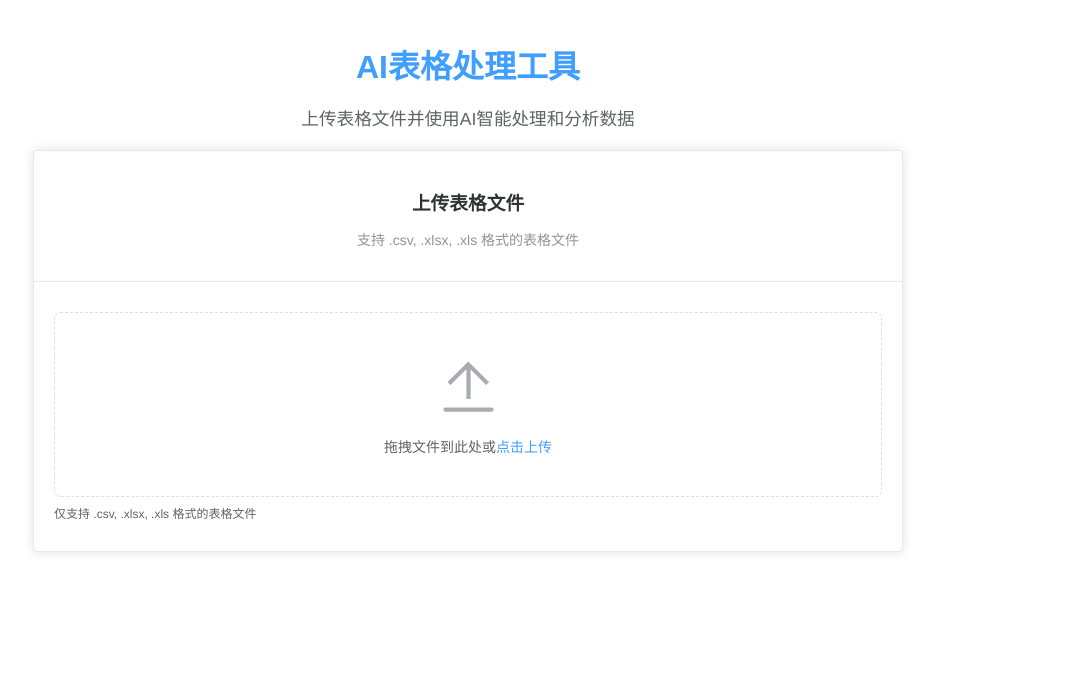
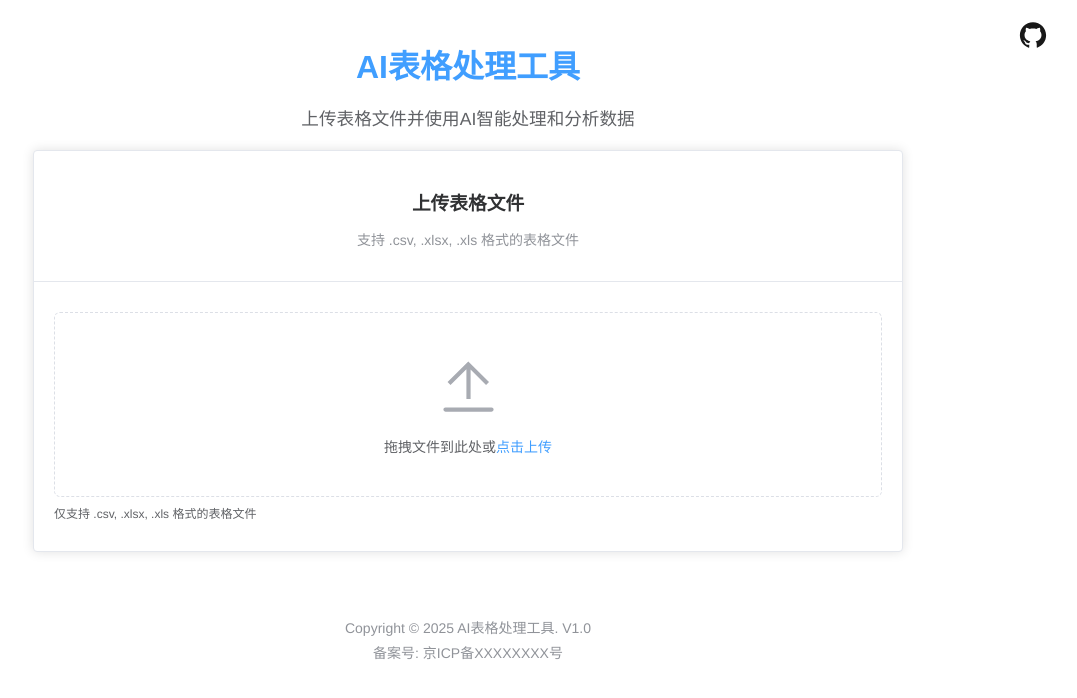
Before and after one commit to LucaZou/table-agent-web-repo, a Vue app: page / in a window 1280 px wide. Shown: the top 698 px of the page, without its empty margins (172-1249 px from the left). Built offline with nearby package versions, Linux system fonts and the light colour scheme.

Commit message:
refactor: 调整布局并添加防抖功能和GitHub链接
- 将ProcessView.vue中左侧表格预览的宽度从40%调整为60%
- 在main.js中添加防抖工具函数并重写ResizeObserver以优化性能
- 在Home.vue中添加GitHub角标和页脚信息，优化页面布局

```diff
--- a/src/main.js
+++ b/src/main.js
@@ -7,6 +7,38 @@ import 'element-plus/dist/index.css'
 import zhCn from 'element-plus/es/locale/lang/zh-cn'
 import * as ElementPlusIconsVue from '@element-plus/icons-vue'
 import './assets/styles/main.css'
+
+// 防抖工具函数
+function debounce(fn, delay) {
+  let timeout;
+  return function (...args) {
+    clearTimeout(timeout);
+    timeout = setTimeout(() => fn.apply(this, args), delay);
+  };
+}
+
+// 重写 ResizeObserver，使用防抖版本
+const OriginalResizeObserver = window.ResizeObserver;
+window.ResizeObserver = class DebouncedResizeObserver extends OriginalResizeObserver {
+  constructor(callback) {
+    super(debounce(callback, 100)); // 100ms 防抖
+  }
+};
+
+// 现有错误处理器
+window.addEventListener('error', (event) => {
+  if (event.message && event.message.includes('ResizeObserver')) {
+    event.stopPropagation();
+    event.preventDefault();
+  }
+});
+
+window.addEventListener('unhandledrejection', (event) => {
+  if (event.reason && event.reason.message && event.reason.message.includes('ResizeObserver')) {
+    event.stopPropagation();
+    event.preventDefault();
+  }
+});
 
 const app = createApp(App)
 
--- a/src/views/Home.vue
+++ b/src/views/Home.vue
@@ -1,5 +1,12 @@
 <template>
   <div class="home-container">
+    <div class="github-corner">
+      <a href="https://github.com/LucaZou/table-agent" target="_blank" rel="noopener noreferrer">
+        <el-icon :size="30">
+          <svg t="1639025732571" class="icon" viewBox="0 0 1024 1024" version="1.1" xmlns="http://www.w3.org/2000/svg" p-id="2280" width="200" height="200"><path d="M511.6 76.3C264.3 76.2 64 276.4 64 523.5 64 718.9 189.3 885 363.8 946c23.5 5.9 19.9-10.8 19.9-22.2v-77.5c-135.7 15.9-141.2-73.9-150.3-88.9C215 726 171.5 718 184.5 703c30.9-15.9 62.4 4 98.9 57.9 26.4 39.1 77.9 32.5 104 26 5.7-23.5 17.9-44.5 34.7-60.8-140.6-25.2-199.2-111-199.2-213 0-49.5 16.3-95 48.3-131.7-20.4-60.5 1.8-112.3 4.9-120 58.1-5.2 118.5 41.6 123.2 45.3 33-8.9 70.7-13.6 112.9-13.6 42.4 0 80.2 4.9 113.5 13.9 11.3-8.6 67.3-48.8 121.3-43.9 2.9 7.7 24.7 58.3 5.5 118 32.4 36.8 48.9 82.7 48.9 132.3 0 102.2-59 188.1-200 212.9 23.5 23.2 38.1 55.4 38.1 91v112.5c0.8 9 0 17.9 15 17.9 177.1-59.7 304.6-227 304.6-424.1 0-247.2-200.4-447.3-447.5-447.3z" p-id="2281" fill="#181818"></path></svg>
+        </el-icon>
+      </a>
+    </div>
     <el-row justify="center">
       <el-col :span="18">
         <div class="header-container">
@@ -58,6 +65,10 @@
         </div>
       </el-col>
     </el-row>
+    <div class="footer">
+      <p>Copyright © 2025 AI表格处理工具. V1.0 </p>
+      <p>备案号: 京ICP备XXXXXXXX号</p>
+    </div>
   </div>
 </template>
 
@@ -174,6 +185,36 @@ export default defineComponent({
   display: flex;
   flex-direction: column;
   min-height: calc(100vh - 40px);
+  position: relative;
+}
+
+.github-corner {
+  position: absolute;
+  top: 0;
+  right: 0;
+  padding: 20px;
+  z-index: 999;
+}
+
+.github-corner a {
+  color: #606266;
+  transition: color 0.3s;
+}
+
+.github-corner a:hover {
+  color: #409EFF;
+}
+
+.footer {
+  text-align: center;
+  padding: 20px 0;
+  margin-top: 20px;
+  color: #909399;
+  font-size: 14px;
+}
+
+.footer p {
+  margin: 5px 0;
 }
 
 .header-container {
--- a/src/views/ProcessView.vue
+++ b/src/views/ProcessView.vue
@@ -19,7 +19,7 @@
       <!-- 主体内容 -->
       <el-container class="main-container">
         <!-- 左侧表格预览 -->
-        <el-aside width="40%" class="aside-panel">
+        <el-aside width="60%" class="aside-panel">
           <div class="panel-header">
             <h3>文件预览</h3>
             <p v-if="fileName">{{ fileName }}</p>
```
